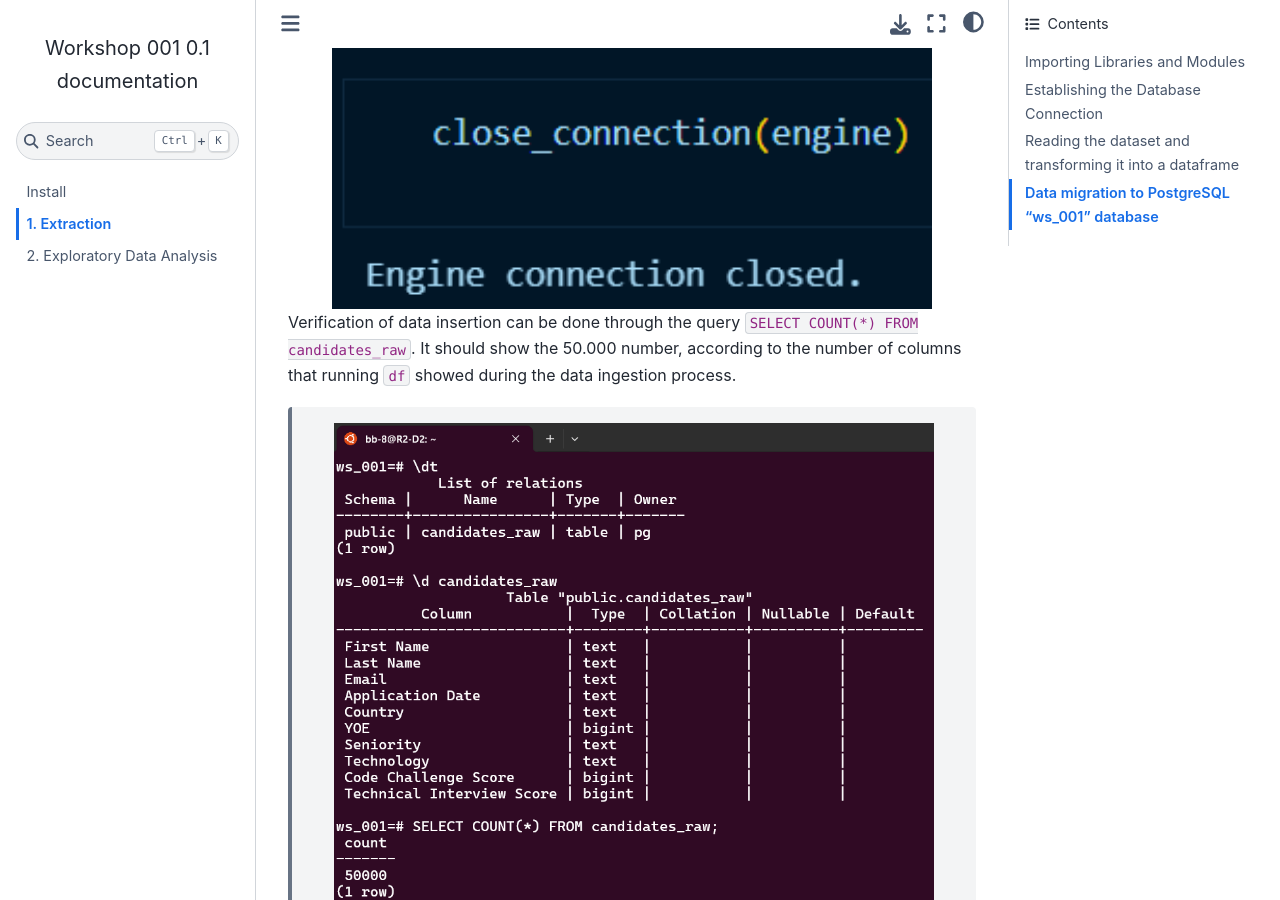
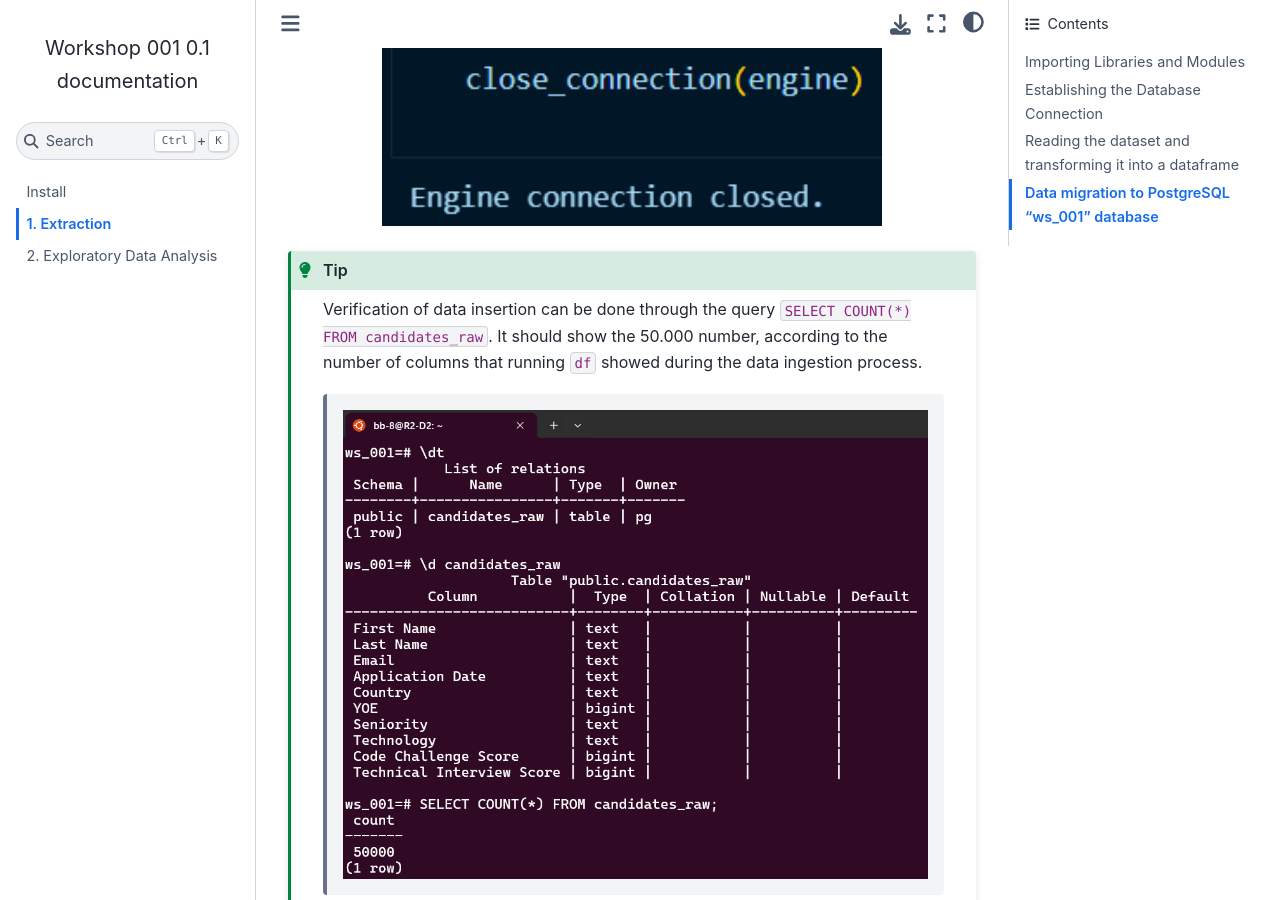
Before and after one commit to ntlg72/etl-ws-1, a Sphinx documentation site: the page built from docs/source/extraction.rst, in a window 1280 px wide and 900 px high, scrolled down 6066 px. Built offline with Sphinx 7.4.7 and the Sphinx Book theme 1.1.4, drawn with Linux system fonts in a browser that asks for light colours; pages that are not in the unit, such as notebooks, are missing from menus.

Commit message:
extraction documentation updated and fixed

```diff
--- a/docs/source/extraction.rst
+++ b/docs/source/extraction.rst
@@ -132,7 +132,7 @@ Now, a SQLite engine object is created using the module `get_connection` located
 
 .. image:: ../images/engine_conn.png
    :align: center
-   :width: 600px
+   :width: 500px
 
 Reading the dataset and transforming it into a dataframe
 """"""""""""""""""""""""""""""""""""""""""""""""""""""""
@@ -166,14 +166,15 @@ To accomplish this practice the module ``close_connection`` located in the proje
 
 .. image:: ../images/close_conn1.png
    :align: center
-   :width: 600px
+   :width: 500px
+
 
 
 .. tip::
 
-Verification of data insertion can be done through the query ``SELECT COUNT(*) FROM candidates_raw``. It should show the 50.000 number, according to the number of columns that running ``df`` showed during the data ingestion process.
+      Verification of data insertion can be done through the query ``SELECT COUNT(*) FROM candidates_raw``. It should show the 50.000 number, according to the number of columns that running ``df`` showed during the data ingestion process.
 
 
-   .. image:: ../images/select_count.png
-      :align: center
-      :width: 600px
+         .. image:: ../images/select_count.png
+            :align: center
+            :width: 600px
```
Also changed, not shown: 1 other file.
